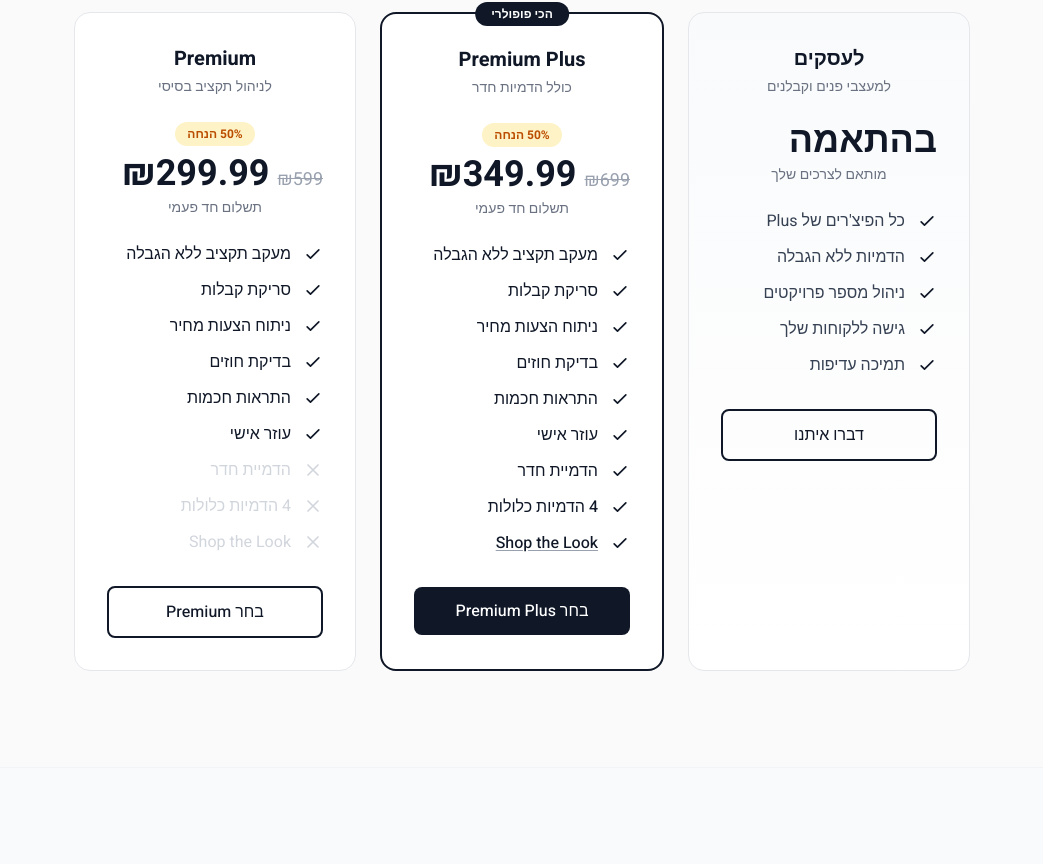
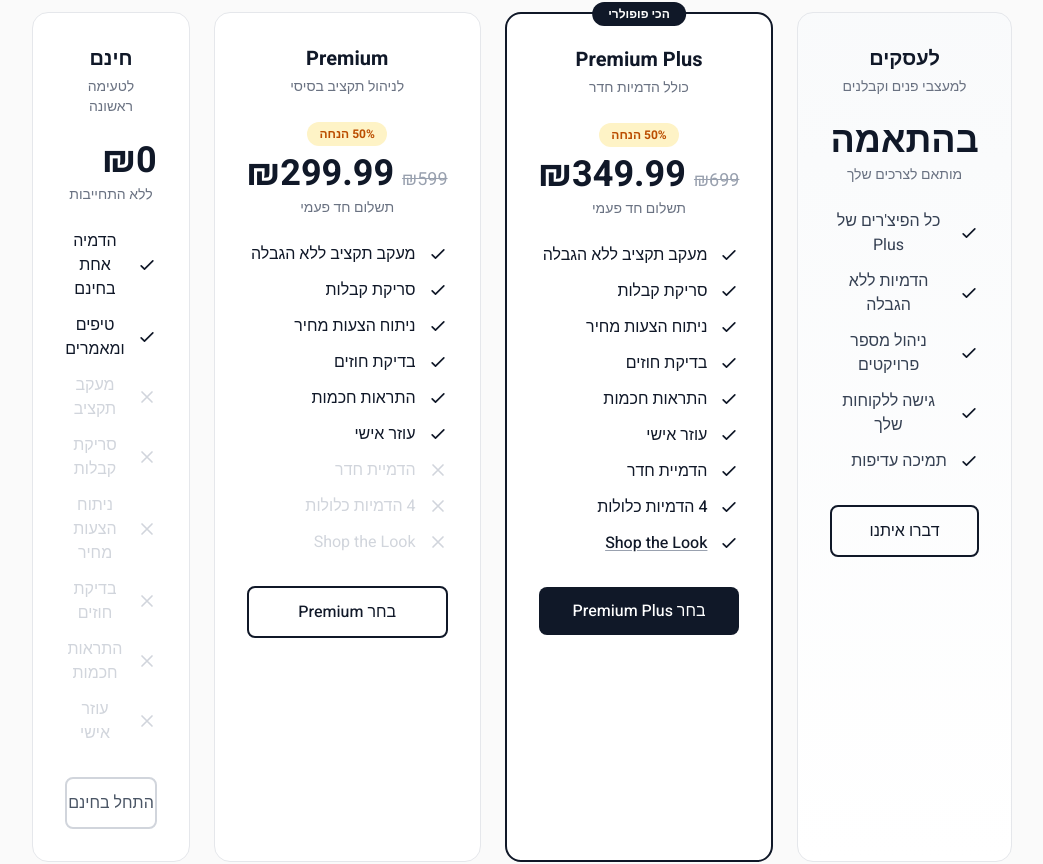
Before and after one commit to guyceza/shiputz-ai, a Next.js app: page / in a window 1280 px wide. Shown: the part 6886-7750 px from the top of the page, without its empty margins (118-1161 px from the left). Built offline with nearby package versions, Linux system fonts and the light colour scheme; no server answers.

Commit message:
Add Free plan card to pricing comparison

```diff
--- a/src/components/PricingComparison.tsx
+++ b/src/components/PricingComparison.tsx
@@ -16,9 +16,82 @@ const allFeatures = [
 
 export default function PricingComparison() {
   return (
-    <div className="flex flex-col lg:flex-row-reverse gap-6 justify-center items-stretch max-w-5xl mx-auto">
+    <div className="flex flex-col lg:flex-row-reverse gap-6 justify-center items-stretch max-w-6xl mx-auto">
 
-      {/* Premium Card - RIGHT in RTL = LEFT visually */}
+      {/* Free Card - LEFTMOST */}
+      <div className="flex-1 border border-gray-200 rounded-2xl p-8 bg-white">
+        <div className="mb-6">
+          <h3 className="text-xl font-bold text-gray-900 mb-1">חינם</h3>
+          <p className="text-gray-500 text-sm">לטעימה ראשונה</p>
+        </div>
+
+        <div className="mb-6">
+          <div className="flex items-baseline gap-2">
+            <span className="text-4xl font-bold text-gray-900">₪0</span>
+          </div>
+          <p className="text-gray-500 text-sm mt-1">ללא התחייבות</p>
+        </div>
+
+        <ul className="space-y-3 mb-8">
+          <li className="flex items-center gap-3 text-gray-900">
+            <svg className="w-5 h-5 text-gray-900 flex-shrink-0" fill="none" stroke="currentColor" viewBox="0 0 24 24">
+              <path strokeLinecap="round" strokeLinejoin="round" strokeWidth={2} d="M5 13l4 4L19 7" />
+            </svg>
+            <span>הדמיה אחת בחינם</span>
+          </li>
+          <li className="flex items-center gap-3 text-gray-900">
+            <svg className="w-5 h-5 text-gray-900 flex-shrink-0" fill="none" stroke="currentColor" viewBox="0 0 24 24">
+              <path strokeLinecap="round" strokeLinejoin="round" strokeWidth={2} d="M5 13l4 4L19 7" />
+            </svg>
+            <span>טיפים ומאמרים</span>
+          </li>
+          <li className="flex items-center gap-3 text-gray-300">
+            <svg className="w-5 h-5 text-gray-300 flex-shrink-0" fill="none" stroke="currentColor" viewBox="0 0 24 24">
+              <path strokeLinecap="round" strokeLinejoin="round" strokeWidth={2} d="M6 18L18 6M6 6l12 12" />
+            </svg>
+            <span>מעקב תקציב</span>
+          </li>
+          <li className="flex items-center gap-3 text-gray-300">
+            <svg className="w-5 h-5 text-gray-300 flex-shrink-0" fill="none" stroke="currentColor" viewBox="0 0 24 24">
+              <path strokeLinecap="round" strokeLinejoin="round" strokeWidth={2} d="M6 18L18 6M6 6l12 12" />
+            </svg>
+            <span>סריקת קבלות</span>
+          </li>
+          <li className="flex items-center gap-3 text-gray-300">
+            <svg className="w-5 h-5 text-gray-300 flex-shrink-0" fill="none" stroke="currentColor" viewBox="0 0 24 24">
+              <path strokeLinecap="round" strokeLinejoin="round" strokeWidth={2} d="M6 18L18 6M6 6l12 12" />
+            </svg>
+            <span>ניתוח הצעות מחיר</span>
+          </li>
+          <li className="flex items-center gap-3 text-gray-300">
+            <svg className="w-5 h-5 text-gray-300 flex-shrink-0" fill="none" stroke="currentColor" viewBox="0 0 24 24">
+              <path strokeLinecap="round" strokeLinejoin="round" strokeWidth={2} d="M6 18L18 6M6 6l12 12" />
+            </svg>
+            <span>בדיקת חוזים</span>
+          </li>
+          <li className="flex items-center gap-3 text-gray-300">
+            <svg className="w-5 h-5 text-gray-300 flex-shrink-0" fill="none" stroke="currentColor" viewBox="0 0 24 24">
+              <path strokeLinecap="round" strokeLinejoin="round" strokeWidth={2} d="M6 18L18 6M6 6l12 12" />
+            </svg>
+            <span>התראות חכמות</span>
+          </li>
+          <li className="flex items-center gap-3 text-gray-300">
+            <svg className="w-5 h-5 text-gray-300 flex-shrink-0" fill="none" stroke="currentColor" viewBox="0 0 24 24">
+              <path strokeLinecap="round" strokeLinejoin="round" strokeWidth={2} d="M6 18L18 6M6 6l12 12" />
+            </svg>
+            <span>עוזר אישי</span>
+          </li>
+        </ul>
+
+        <Link
+          href="/signup"
+          className="block w-full border-2 border-gray-300 text-gray-600 py-3 rounded-lg text-center font-medium hover:bg-gray-50 transition-colors"
+        >
+          התחל בחינם
+        </Link>
+      </div>
+
+      {/* Premium Card */}
       <div className="flex-1 border border-gray-200 rounded-2xl p-8 bg-white">
         <div className="mb-6">
           <h3 className="text-xl font-bold text-gray-900 mb-1">Premium</h3>
```
